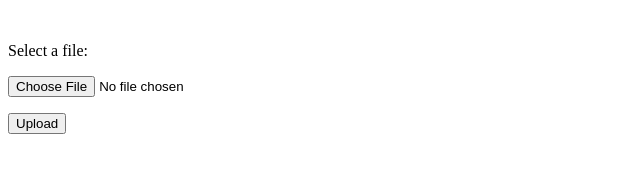
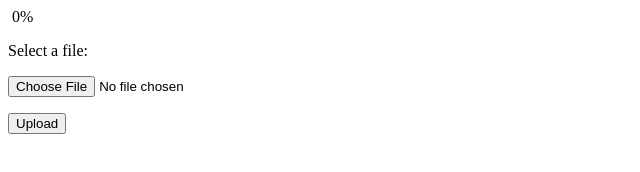
Before and after one commit to mochnatiy/ruby-cgi-ex, a plain HTML site: page index.html in a window 1280 px wide. Shown: the full height of the page, 0-640 px from the left. Drawn offline with Linux system fonts and the light colour scheme.

Commit message:
Separate % and value in progress bar

```diff
--- a/index.html
+++ b/index.html
@@ -6,7 +6,7 @@
   </head>
   <body>
     <iframe src="#" style ="width: 0; height: 0; border: 0px solid #fff;" name="upload_target", id="upload_target"></iframe>
-    <span id="percentage"></span>
+    <span id="percentage">0</span><span>%</span>
     <form enctype="multipart/form-data" action="http://localhost:2000/upload.cgi" method="POST" id="form" target="upload_target">
       <p><label>Select a file:</label></p>
       <p><input type="file" id="file" name="file" size="100" /></p>
```
